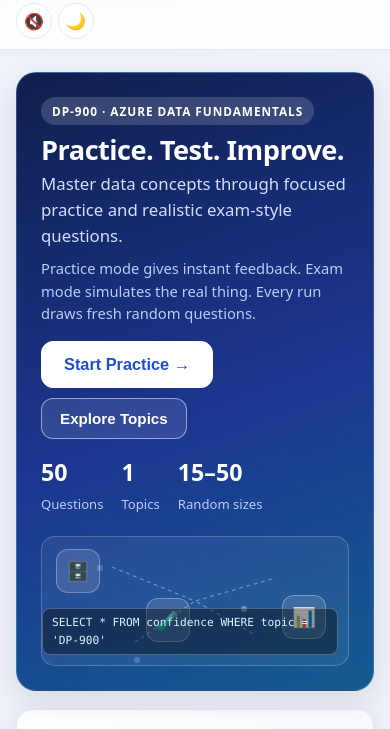
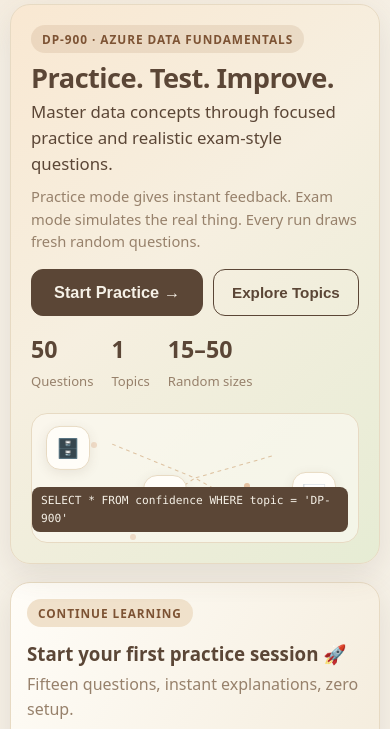
Before and after one commit to Satyajit444/db-900, a plain HTML site: page index.html in a window 390 px wide. Shown: the part 99-828 px from the top of the page. Drawn offline with Linux system fonts and the light colour scheme.

Commit message:
style: warm light colorful theme + compact mobile quiz fitting one screen

```diff
--- a/app.js
+++ b/app.js
@@ -413,7 +413,7 @@
     var hero =
       '<section class="hero" aria-labelledby="hero-title">' +
       '<div class="hero-grid"><div>' +
-      '<span class="eyebrow" style="background:rgba(255,255,255,.16);color:#fff">DP-900 · Azure Data Fundamentals</span>' +
+      '<span class="eyebrow" style="background:rgba(154,106,69,.14);color:#7d5334">DP-900 · Azure Data Fundamentals</span>' +
       '<h1 id="hero-title">Practice. Test. Improve.</h1>' +
       '<p class="sub">Master data concepts through focused practice and realistic exam-style questions.</p>' +
       '<p class="desc">Practice mode gives instant feedback. Exam mode simulates the real thing. Every run draws fresh random questions.</p>' +
@@ -428,7 +428,7 @@
       (streak ? '<div class="hero-stat" role="listitem"><strong>🔥 ' + streak + "</strong><span>Day streak</span></div>" : "") +
       "</div></div>" +
       '<div class="hero-visual" aria-hidden="true">' +
-      '<svg class="wires" viewBox="0 0 300 170"><path d="M40 40 L150 85 L255 55 M70 140 L150 85 L230 130" stroke="#9fd8ff" stroke-width="1.4" fill="none" stroke-dasharray="5 5"/></svg>' +
+      '<svg class="wires" viewBox="0 0 300 170"><path d="M40 40 L150 85 L255 55 M70 140 L150 85 L230 130" stroke="#c99a68" stroke-width="1.4" fill="none" stroke-dasharray="5 5"/></svg>' +
       '<span class="particle" style="left:18%"></span><span class="particle p2"></span><span class="particle p3"></span>' +
       '<span class="node n1">🗄️</span><span class="node n2">📊</span><span class="node n3">🧪</span>' +
       '<span class="code-chip">SELECT * FROM confidence WHERE topic = \'DP-900\'</span>' +
--- a/style.css
+++ b/style.css
@@ -1,62 +1,62 @@
-/* DP-900 Practice Center — interactive learning platform theme.
-   Static, vanilla CSS. Light + dark via [data-theme]. Mobile-first. */
+/* DP-900 Practice Center — warm, light & colorful learning theme.
+   Cream + cocoa + sage + peach + lavender. Light + dark via [data-theme]. */
 
 :root {
-  --bg: #eef2f9;
-  --bg-accent: #dfe8fa;
-  --surface: #ffffff;
-  --surface-2: #f6f8fd;
-  --ink: #0f1e38;
-  --muted: #5a6b87;
-  --line: #e2e9f5;
-  --primary: #2563eb;
-  --primary-dark: #1d4ed8;
-  --primary-soft: #e3ecff;
-  --accent: #06b6d4;
-  --success: #15803d;
-  --success-bg: #e7f7ec;
-  --success-line: #8ed3a4;
-  --danger: #b91c1c;
-  --danger-bg: #fdecec;
-  --danger-line: #efa9a9;
-  --warn-bg: #fdf3e3;
-  --warn-line: #eecd9a;
-  --warn-ink: #8a5200;
-  --violet-bg: #eef0ff;
-  --violet-line: #c6cdfc;
-  --violet-ink: #3b36a8;
-  --radius: 16px;
-  --radius-sm: 12px;
-  --shadow: 0 10px 32px rgba(15, 30, 56, 0.10);
-  --shadow-sm: 0 3px 12px rgba(15, 30, 56, 0.08);
+  --bg: #f6f1e7;
+  --bg-accent: #f3e3cf;
+  --surface: #fffdf8;
+  --surface-2: #f4ecdc;
+  --ink: #5b4636;
+  --muted: #97816b;
+  --line: #e7dac3;
+  --primary: #9a6a45;
+  --primary-dark: #7d5334;
+  --primary-soft: #f0e1cb;
+  --accent: #a3b18a;
+  --success: #6a8f5f;
+  --success-bg: #edf3e3;
+  --success-line: #b7cd9d;
+  --danger: #c06a5a;
+  --danger-bg: #fae9e2;
+  --danger-line: #e4b1a2;
+  --warn-bg: #faf0d7;
+  --warn-line: #e6cc95;
+  --warn-ink: #8a5f1e;
+  --violet-bg: #efe7f7;
+  --violet-line: #cbbce4;
+  --violet-ink: #6a5590;
+  --radius: 20px;
+  --radius-sm: 14px;
+  --shadow: 0 10px 32px rgba(91, 70, 54, 0.12);
+  --shadow-sm: 0 3px 12px rgba(91, 70, 54, 0.10);
   --font: system-ui, -apple-system, "Segoe UI", Roboto, "Helvetica Neue", Arial, sans-serif;
   --mono: ui-monospace, "Cascadia Code", Consolas, monospace;
 }
 
 [data-theme="dark"] {
-  --bg: #0a1226;
-  --bg-accent: #0e1a3a;
-  --surface: #111d38;
-  --surface-2: #0d1730;
-  --ink: #e9eefb;
-  --muted: #9fb0cc;
-  --line: #22345c;
-  --primary: #5b8cff;
-  --primary-dark: #7fa6ff;
-  --primary-soft: #1a2c5c;
-  --accent: #22d3ee;
-  --success: #4ade80;
-  --success-bg: #0f2e1d;
-  --success-line: #256f43;
-  --danger: #f87171;
-  --danger-bg: #331111;
-  --danger-line: #7a2b2b;
-  --warn-bg: #33240c;
-  --warn-line: #7a5a1e;
-  --warn-ink: #f3c96b;
-  --violet-bg: #1b1f4d;
-  --violet-line: #3d4390;
-  --violet-ink: #c3c8ff;
+  --bg: #221910;
+  --bg-accent: #33261a;
+  --surface: #2e2115;
+  --surface-2: #261c12;
+  --ink: #f3e8d7;
+  --muted: #b9a586;
+  --line: #4c3a27;
+  --primary: #d29a6b;
+  --primary-dark: #e6b384;
+  --primary-soft: #4a3220;
+  --accent: #a3b18a;
+  --success: #9dc08b;
+  --success-bg: #24331d;
+  --success-line: #4d6f40;
+  --danger: #e08a76;
+  --danger-bg: #3d211a;
+  --danger-line: #7c463a;
+  --warn-bg: #3a2c12;
+  --warn-line: #7a5f22;
+  --warn-ink: #e8c877;
+  --violet-bg: #2c2545;
+  --violet-line: #544a7d;
+  --violet-ink: #cfc3f2;
   --shadow: 0 10px 32px rgba(0, 0, 0, 0.45);
   --shadow-sm: 0 3px 12px rgba(0, 0, 0, 0.4);
 }
@@ -100,24 +100,25 @@
 .eyebrow { display: inline-block; background: var(--primary-soft); color: var(--primary-dark); font-weight: 800; font-size: 0.74rem; letter-spacing: 0.08em; text-transform: uppercase; padding: 5px 11px; border-radius: 999px; margin-bottom: 10px; }
 
 /* ---------- hero ---------- */
-.hero { position: relative; overflow: hidden; background: linear-gradient(160deg, #101f4d 0%, #1c3791 55%, #0e7490 130%); color: #fff; border-radius: 20px; box-shadow: var(--shadow); padding: clamp(24px, 4vw, 44px); margin-bottom: 18px; border: 1px solid rgba(255,255,255,0.16); }
-[data-theme="dark"] .hero { background: linear-gradient(160deg, #0a1440 0%, #16295f 60%, #0b3b4d 130%); }
+.hero { position: relative; overflow: hidden; background: linear-gradient(140deg, #f9e8d2 0%, #f6efe0 45%, #e6ecd4 100%); color: var(--ink); border-radius: 24px; box-shadow: var(--shadow); padding: clamp(24px, 4vw, 44px); margin-bottom: 18px; border: 1px solid var(--line); }
+[data-theme="dark"] .hero { background: linear-gradient(140deg, #3d2a19 0%, #2e2115 50%, #33402a 130%); color: var(--ink); }
 .hero-grid { position: relative; z-index: 1; display: grid; grid-template-columns: 1.25fr 0.75fr; gap: 20px; align-items: center; }
 .hero h1 { margin: 0 0 6px; font-size: clamp(1.7rem, 4vw, 2.6rem); line-height: 1.08; letter-spacing: -0.02em; }
-.hero .sub { margin: 0 0 8px; color: #cfe0ff; font-size: 1.05rem; }
-.hero .desc { margin: 0 0 16px; color: #b9cdf7; max-width: 56ch; }
+.hero .sub { margin: 0 0 8px; color: var(--ink); font-size: 1.05rem; }
+.hero .desc { margin: 0 0 16px; color: var(--muted); max-width: 56ch; }
 .hero-cta { display: flex; gap: 10px; flex-wrap: wrap; margin-bottom: 16px; }
 .hero-stats { display: flex; gap: 18px; flex-wrap: wrap; }
 .hero-stat strong { display: block; font-size: 1.45rem; }
-.hero-stat span { color: #b9cdf7; font-size: 0.82rem; }
-.hero-visual { position: relative; min-height: 170px; border-radius: 14px; border: 1px solid rgba(255,255,255,0.2); background: rgba(255,255,255,0.06); overflow: hidden; }
-.hero-visual .node { position: absolute; width: 44px; height: 44px; border-radius: 12px; background: rgba(255,255,255,0.12); border: 1px solid rgba(255,255,255,0.3); display: flex; align-items: center; justify-content: center; font-size: 1.2rem; animation: float 6s ease-in-out infinite; }
+.hero-stat span { color: var(--muted); font-size: 0.82rem; }
+.hero-visual { position: relative; min-height: 170px; border-radius: 16px; border: 1px solid var(--line); background: rgba(255, 253, 248, 0.55); overflow: hidden; }
+[data-theme="dark"] .hero-visual { background: rgba(0, 0, 0, 0.22); }
+.hero-visual .node { position: absolute; width: 44px; height: 44px; border-radius: 14px; background: var(--surface); border: 1px solid var(--line); box-shadow: var(--shadow-sm); display: flex; align-items: center; justify-content: center; font-size: 1.2rem; animation: float 6s ease-in-out infinite; }
 .hero-visual .node.n1 { top: 14px; left: 14px; }
 .hero-visual .node.n2 { top: 60px; right: 22px; animation-delay: -2s; }
 .hero-visual .node.n3 { bottom: 14px; left: 34%; animation-delay: -4s; }
 .hero-visual svg.wires { position: absolute; inset: 0; width: 100%; height: 100%; opacity: 0.55; }
-.hero-visual .code-chip { position: absolute; bottom: 10px; right: 10px; font-family: var(--mono); font-size: 0.7rem; background: rgba(0,0,0,0.4); color: #d8f6ff; padding: 5px 9px; border-radius: 8px; border: 1px solid rgba(255,255,255,0.25); }
-.particle { position: absolute; width: 6px; height: 6px; border-radius: 50%; background: #9fd8ff; opacity: 0.7; animation: rise 7s linear infinite; }
+.hero-visual .code-chip { position: absolute; bottom: 10px; right: 10px; font-family: var(--mono); font-size: 0.7rem; background: var(--ink); color: var(--bg); padding: 5px 9px; border-radius: 8px; }
+.particle { position: absolute; width: 6px; height: 6px; border-radius: 50%; background: #d89a6a; opacity: 0.7; animation: rise 7s linear infinite; }
 .particle.p2 { left: 30%; animation-delay: -2.5s; } .particle.p3 { left: 65%; animation-delay: -5s; }
 @keyframes float { 0%,100% { transform: translateY(0); } 50% { transform: translateY(-9px); } }
 @keyframes rise { from { bottom: -8px; opacity: 0; } 20% { opacity: 0.8; } to { bottom: 105%; opacity: 0; } }
@@ -131,9 +132,9 @@
 .btn.secondary:hover { background: var(--primary-soft); }
 .btn.ghost { background: transparent; border-color: var(--line); color: var(--ink); }
 .btn.ghost:hover { background: var(--surface-2); }
-.btn.light { background: #fff; color: #1d4ed8; border-color: #fff; }
-.btn.outline-light { background: rgba(255,255,255,0.1); color: #fff; border-color: rgba(255,255,255,0.5); }
-.btn.outline-light:hover { background: rgba(255,255,255,0.22); }
+.btn.light { background: var(--ink); color: var(--bg); border-color: var(--ink); }
+.btn.outline-light { background: transparent; color: var(--ink); border-color: var(--ink); }
+.btn.outline-light:hover { background: rgba(91, 70, 54, 0.08); }
 .btn.small { padding: 8px 13px; font-size: 0.87rem; }
 .btn.big { padding: 13px 22px; font-size: 1.02rem; }
 
@@ -179,7 +180,7 @@
 .pill { font-size: 0.76rem; background: var(--surface-2); border: 1px solid var(--line); color: var(--muted); padding: 3px 10px; border-radius: 999px; }
 .pill.good { background: var(--success-bg); border-color: var(--success-line); color: var(--success); font-weight: 700; }
 .meter { height: 8px; background: var(--surface-2); border: 1px solid var(--line); border-radius: 999px; overflow: hidden; }
-.meter > div { height: 100%; background: linear-gradient(90deg, var(--primary), var(--accent)); border-radius: 999px; transition: width 0.5s ease; }
+.meter > div { height: 100%; background: linear-gradient(90deg, #a3b18a, #e9c46a, #e79fb0); border-radius: 999px; transition: width 0.5s ease; }
 .card-actions { display: flex; gap: 8px; margin-top: auto; flex-wrap: wrap; }
 
 /* ---------- quiz ---------- */
@@ -193,7 +194,7 @@
 .quiz-timer.urgent { background: var(--danger); color: #fff; animation: pulse 1s infinite; }
 @keyframes pulse { 50% { transform: scale(1.05); } }
 .progress { height: 10px; background: var(--surface-2); border: 1px solid var(--line); border-radius: 999px; overflow: hidden; }
-.progress > div { height: 100%; background: linear-gradient(90deg, var(--primary), var(--accent)); border-radius: 999px; transition: width 0.35s ease; }
+.progress > div { height: 100%; background: linear-gradient(90deg, #a3b18a, #e9c46a, #e79fb0); border-radius: 999px; transition: width 0.35s ease; }
 .quiz-answered { font-size: 0.82rem; color: var(--muted); margin-top: 6px; }
 .quiz-dots { display: flex; gap: 6px; flex-wrap: wrap; margin-top: 10px; }
 .dot { width: 28px; height: 28px; border-radius: 50%; border: 1px solid var(--line); background: var(--surface-2); font-size: 0.72rem; cursor: pointer; color: var(--muted); font-weight: 700; transition: transform 0.1s ease; }
@@ -224,6 +225,12 @@
 .option-btn.picked-exam { border-color: var(--primary); background: var(--primary-soft); }
 .option-state { margin-left: auto; font-weight: 800; white-space: nowrap; font-size: 0.85rem; }
 .option-state.ok { color: var(--success); } .option-state.bad { color: var(--danger); }
+/* radio-circle indicator (right side) */
+.option-btn::after { content: ""; flex: 0 0 22px; width: 22px; height: 22px; margin-left: auto; border-radius: 50%; border: 2px solid var(--line); background: transparent; display: inline-flex; align-items: center; justify-content: center; font-size: 0.72rem; font-weight: 800; }
+.option-btn:has(.option-state)::after { display: none; }
+.option-btn.correct::after { display: inline-flex; content: "✓"; background: var(--success); border-color: var(--success); color: #fff; }
+.option-btn.incorrect::after { display: inline-flex; content: "✕"; background: var(--danger); border-color: var(--danger); color: #fff; }
+.option-btn.picked-exam::after { content: ""; background: var(--primary); border-color: var(--primary); box-shadow: inset 0 0 0 3px var(--surface); }
 @keyframes pop { 0% { transform: scale(0.985); } 60% { transform: scale(1.008); } 100% { transform: scale(1); } }
 @keyframes shake { 0%,100% { transform: translateX(0); } 25% { transform: translateX(-5px); } 75% { transform: translateX(5px); } }
 .feedback { margin-top: 14px; border-radius: 12px; padding: 13px 15px; border: 1px solid var(--line); display: none; }
@@ -238,7 +245,7 @@
 
 /* ---------- results ---------- */
 .result-hero { text-align: center; padding: 6px 0 4px; }
-.score-ring { width: 150px; height: 150px; margin: 10px auto; border-radius: 50%; display: flex; align-items: center; justify-content: center; background: conic-gradient(var(--primary) var(--pct, 0%), var(--surface-2) 0); padding: 10px; border: 1px solid var(--line); }
+.score-ring { width: 150px; height: 150px; margin: 10px auto; border-radius: 50%; display: flex; align-items: center; justify-content: center; background: conic-gradient(from 20deg, #a3b18a, #e9c46a, #e79fb0, #b8a9e0, #a3b18a); padding: 10px; border: 1px solid var(--line); }
 .score-inner { width: 126px; height: 126px; background: var(--surface); border-radius: 50%; display: flex; flex-direction: column; align-items: center; justify-content: center; box-shadow: var(--shadow-sm); }
 .score-inner strong { font-size: 1.7rem; line-height: 1; font-variant-numeric: tabular-nums; }
 .score-inner span { font-size: 0.8rem; color: var(--muted); }
@@ -293,15 +300,55 @@
   .dash-grid { grid-template-columns: repeat(3, 1fr); }
 }
 @media (max-width: 720px) {
+  .container { width: calc(100% - 20px); }
+  #app { padding: 12px 0 96px; }
+  /* compact header */
+  .header-inner { padding: 8px 0; gap: 8px; }
+  .brand-badge { width: 34px; height: 34px; }
+  .brand-text strong { font-size: 0.88rem; }
+  .brand-text small { font-size: 0.7rem; }
+  .nav-btn { padding: 6px 10px; font-size: 0.78rem; }
+  .icon-btn { width: 32px; height: 32px; }
+  /* compact hero + cards */
+  .hero { padding: 20px; border-radius: 20px; }
+  .card { padding: 16px; }
+  .topic-card { padding: 16px; }
+  .mode-card { padding: 14px; }
   .result-stats { grid-template-columns: 1fr 1fr; }
   .bank-controls { grid-template-columns: 1fr; }
   .topic-toolbar { grid-template-columns: 1fr; }
-  .quiz-nav { position: sticky; bottom: 0; z-index: 15; flex-direction: column; align-items: stretch; }
+  .dash-grid { grid-template-columns: 1fr 1fr; }
+  .score-ring { width: 122px; height: 122px; }
+  .score-inner { width: 102px; height: 102px; }
+  .score-inner strong { font-size: 1.35rem; }
+  /* ---- compact quiz: everything visible in one screen ---- */
+  .quiz-shell { gap: 8px; }
+  .quiz-topbar { padding: 10px 12px; border-radius: 16px; }
+  .quiz-top-row { margin-bottom: 8px; }
+  .quiz-topic { font-size: 0.85rem; }
+  .quiz-counter { font-size: 0.76rem; }
+  .quiz-timer { font-size: 0.75rem; padding: 4px 10px; }
+  .progress { height: 8px; }
+  .quiz-answered { font-size: 0.7rem; }
+  .quiz-dots { gap: 4px; margin-top: 8px; }
+  .dot { width: 24px; height: 24px; font-size: 0.62rem; }
+  .question-card { padding: 14px; border-radius: 18px; }
+  .q-kicker { font-size: 0.72rem; margin: 0 0 4px; }
+  .q-badges { margin-bottom: 8px; gap: 6px; }
+  .badge { font-size: 0.66rem; padding: 3px 8px; }
+  .question-text { font-size: 0.98rem; margin: 0 0 10px; }
+  .options { gap: 8px; }
+  .option-btn { font-size: 0.86rem; padding: 9px 11px; border-radius: 14px; gap: 9px; }
+  .option-letter { flex-basis: 24px; width: 24px; height: 24px; font-size: 0.72rem; }
+  .option-btn::after { flex-basis: 19px; width: 19px; height: 19px; }
+  .option-state { font-size: 0.72rem; }
+  .feedback { margin-top: 10px; padding: 10px 12px; font-size: 0.82rem; }
+  .quiz-nav { position: sticky; bottom: 0; z-index: 15; flex-direction: column; align-items: stretch; gap: 8px; padding: 10px 12px; border-radius: 16px; }
   .quiz-nav .nav-group { justify-content: space-between; }
-  .quiz-nav .btn { flex: 1 1 auto; padding: 13px; }
-  .option-btn { font-size: 1rem; padding: 15px; }
-  #app { padding-bottom: 110px; }
-  .dash-grid { grid-template-columns: 1fr 1fr; }
+  .quiz-nav .btn { flex: 1 1 auto; padding: 10px; font-size: 0.88rem; }
+  .kbd-hint { display: none; }
+  .review-item { padding: 12px; }
+  .toast-region { bottom: 86px; }
 }
 @media (max-width: 420px) { .dash-grid { grid-template-columns: 1fr 1fr; } .header-inner { align-items: flex-start; } }
 @media (prefers-reduced-motion: reduce) {
```
